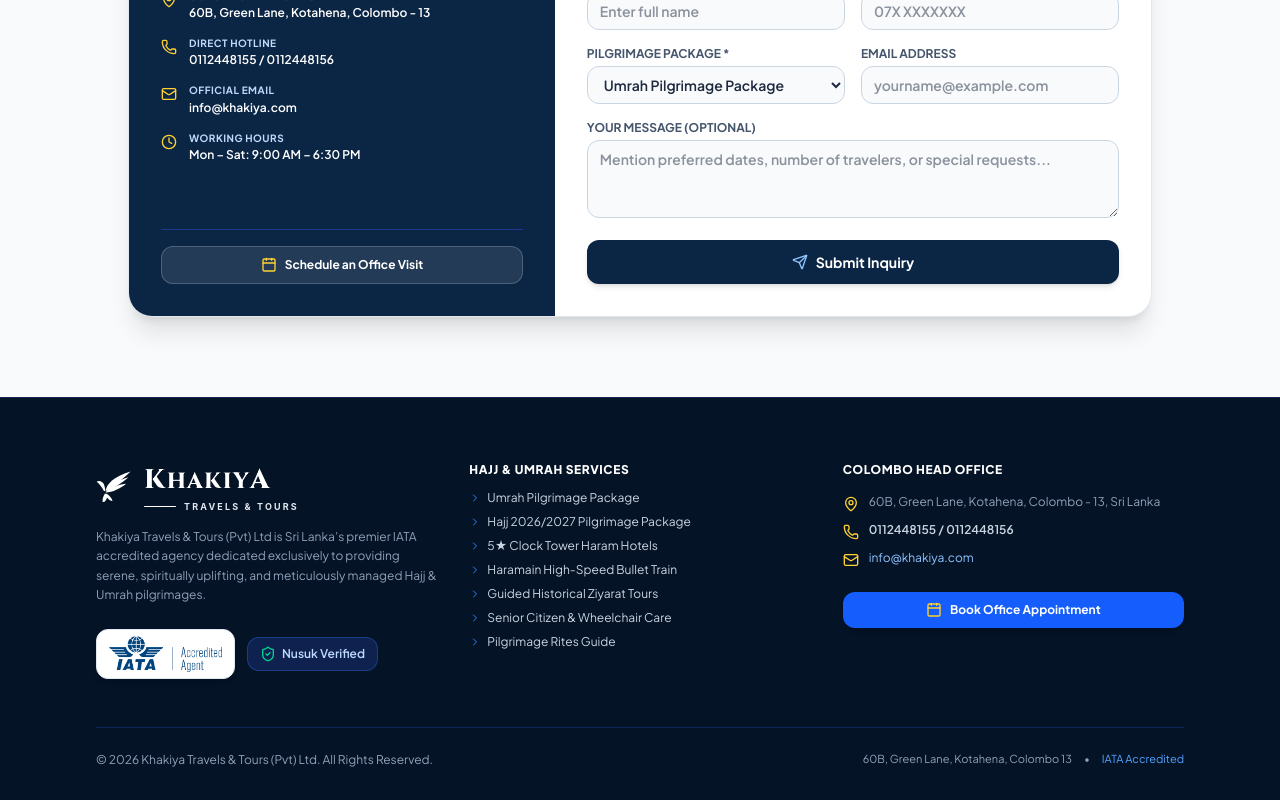
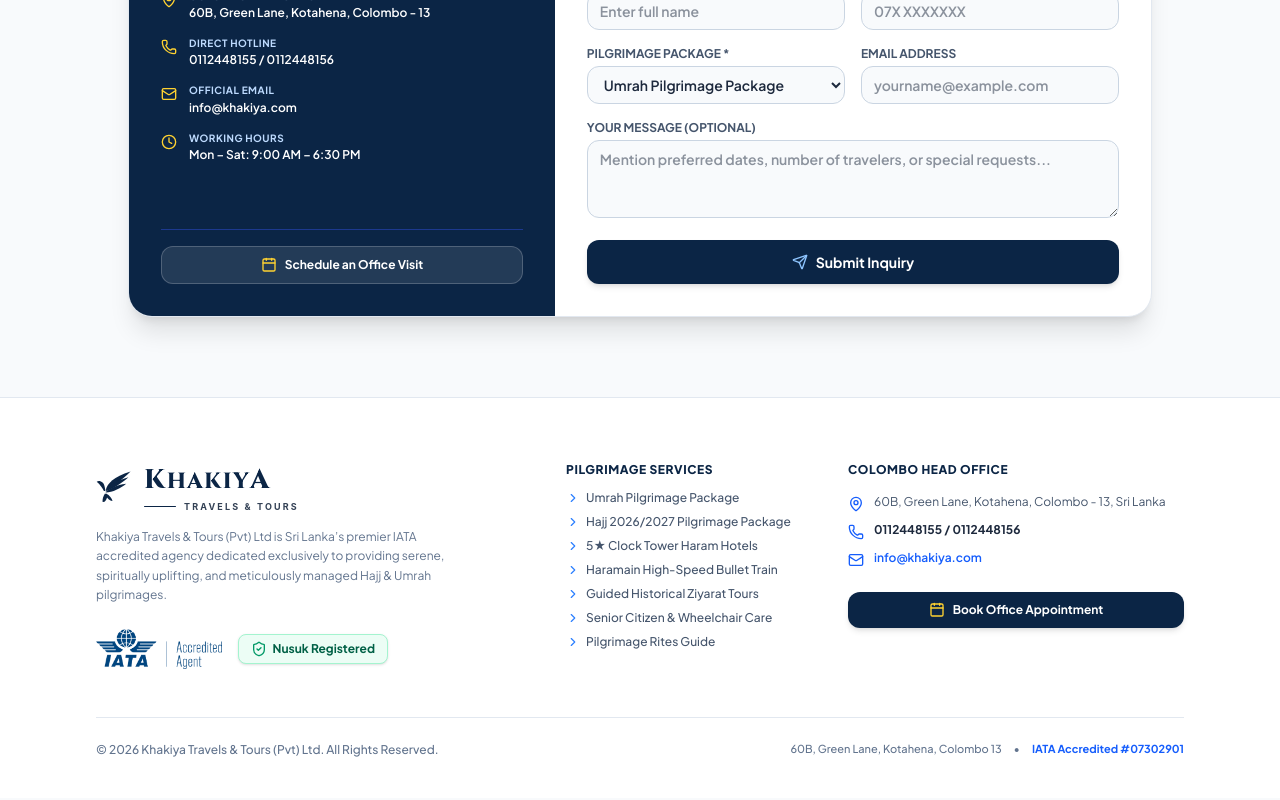
Before and after one commit to Rimy14/Khakiya-Travels, a React (Vite) app: page / in a window 1280 px wide. Shown: the part 5010-5810 px from the top of the page. Built offline with nearby package versions, Linux system fonts and the light colour scheme.

Commit message:
Redesign footer into crisp editorial light theme for natural logo integration

```diff
--- a/src/components/Footer.jsx
+++ b/src/components/Footer.jsx
@@ -34,49 +34,48 @@
   ];
 
   return (
-    <footer className="bg-[#051326] text-slate-300 border-t border-blue-950 pt-16 pb-8">
+    <footer className="bg-white text-slate-700 border-t border-slate-200 pt-16 pb-10">
       <div className="max-w-6xl mx-auto px-4 sm:px-8">
 
         {/* Main Grid */}
-        <div className="grid grid-cols-1 md:grid-cols-2 lg:grid-cols-12 gap-8 pb-12 border-b border-blue-900/50">
+        <div className="grid grid-cols-1 md:grid-cols-2 lg:grid-cols-12 gap-10 pb-12 border-b border-slate-200">
 
           {/* Col 1: Brand & Letterhead Identity (4 cols) */}
-          <div className="lg:col-span-4 space-y-4">
-            <BrandLogo theme="dark" size="normal" />
-            <p className="text-xs text-slate-400 max-w-sm leading-relaxed">
+          <div className="lg:col-span-5 space-y-4">
+            <BrandLogo theme="light" size="normal" />
+
+            <p className="text-xs text-slate-500 max-w-sm leading-relaxed">
               Khakiya Travels & Tours (Pvt) Ltd is Sri Lanka’s premier IATA accredited agency dedicated exclusively to providing serene, spiritually uplifting, and meticulously managed Hajj & Umrah pilgrimages.
             </p>
 
-            {/* Official IATA Accreditation Mark Card */}
-            <div className="pt-2 flex flex-wrap items-center gap-3">
-              <div className="bg-white rounded-xl px-3 py-1.5 border border-slate-200 shadow-md inline-flex items-center hover:shadow-lg transition-all">
-                <img
-                  src={`${import.meta.env.BASE_URL}iata-logo.png`}
-                  alt="IATA Accredited Agent - Khakiya Travels (Pvt) Ltd"
-                  className="h-8 sm:h-9 w-auto object-contain"
-                />
-              </div>
+            {/* Official Accreditation Badges - Seamless on White */}
+            <div className="pt-2 flex flex-wrap items-center gap-4">
+              <img
+                src={`${import.meta.env.BASE_URL}iata-logo.png`}
+                alt="IATA Accredited Agent - Khakiya Travels"
+                className="h-10 w-auto object-contain transition-transform hover:scale-105"
+              />
 
-              <div className="inline-flex items-center gap-1.5 px-3 py-2 rounded-xl bg-blue-900/40 border border-blue-500/30 text-blue-200 text-xs font-semibold">
-                <ShieldCheck className="w-4 h-4 text-emerald-400" />
-                <span>Nusuk Verified</span>
+              <div className="inline-flex items-center gap-1.5 px-3 py-1.5 rounded-lg bg-emerald-50 border border-emerald-200 text-emerald-800 text-xs font-bold shadow-sm">
+                <ShieldCheck className="w-4 h-4 text-emerald-600" />
+                <span>Nusuk Registered</span>
               </div>
             </div>
           </div>
 
-          {/* Col 2: Hajj & Umrah Services (4 cols) */}
-          <div className="lg:col-span-4 space-y-3">
-            <h4 className="text-xs font-extrabold text-white uppercase tracking-wider">
-              Hajj & Umrah Services
+          {/* Col 2: Hajj & Umrah Services (3 cols) */}
+          <div className="lg:col-span-3 space-y-3">
+            <h4 className="text-xs font-extrabold text-[#0B2545] uppercase tracking-wider">
+              Pilgrimage Services
             </h4>
             <ul className="space-y-2 text-xs">
               {pilgrimageServices.map((item, i) => (
                 <li key={i}>
                   <a
                     href={item.href}
-                    className="hover:text-blue-300 transition-colors flex items-center gap-1.5 text-slate-300"
+                    className="hover:text-blue-600 transition-colors flex items-center gap-1.5 text-slate-600 font-medium"
                   >
-                    <ChevronRight className="w-3 h-3 text-blue-500 shrink-0" />
+                    <ChevronRight className="w-3.5 h-3.5 text-blue-500 shrink-0" />
                     <span>{item.label}</span>
                   </a>
                 </li>
@@ -86,33 +85,33 @@
 
           {/* Col 3: Colombo Head Office & Inquiries (4 cols) */}
           <div className="lg:col-span-4 space-y-4">
-            <h4 className="text-xs font-extrabold text-white uppercase tracking-wider">
+            <h4 className="text-xs font-extrabold text-[#0B2545] uppercase tracking-wider">
               Colombo Head Office
             </h4>
 
-            <div className="space-y-2.5 text-xs text-slate-400">
+            <div className="space-y-2.5 text-xs text-slate-600">
               <div className="flex items-start gap-2.5">
-                <MapPin className="w-4 h-4 text-amber-300 shrink-0 mt-0.5" />
+                <MapPin className="w-4 h-4 text-blue-600 shrink-0 mt-0.5" />
                 <span>60B, Green Lane, Kotahena, Colombo - 13, Sri Lanka</span>
               </div>
 
               <div className="flex items-start gap-2.5">
-                <Phone className="w-4 h-4 text-amber-300 shrink-0 mt-0.5" />
-                <div className="text-slate-300 font-semibold">
-                  <a href="tel:0112448155" className="hover:text-blue-300">0112448155</a> / <a href="tel:0112448156" className="hover:text-blue-300">0112448156</a>
+                <Phone className="w-4 h-4 text-blue-600 shrink-0 mt-0.5" />
+                <div className="text-slate-800 font-bold">
+                  <a href="tel:0112448155" className="hover:text-blue-600">0112448155</a> / <a href="tel:0112448156" className="hover:text-blue-600">0112448156</a>
                 </div>
               </div>
 
               <div className="flex items-start gap-2.5">
-                <Mail className="w-4 h-4 text-amber-300 shrink-0 mt-0.5" />
-                <a href="mailto:info@khakiya.com" className="text-blue-300 hover:underline">info@khakiya.com</a>
+                <Mail className="w-4 h-4 text-blue-600 shrink-0 mt-0.5" />
+                <a href="mailto:info@khakiya.com" className="text-blue-600 font-semibold hover:underline">info@khakiya.com</a>
               </div>
             </div>
 
             <div className="pt-2">
               <button
                 onClick={onOpenAppointmentModal}
-                className="w-full py-2.5 px-4 rounded-xl bg-blue-600 hover:bg-blue-500 text-white font-bold text-xs transition-all flex items-center justify-center gap-2 shadow-md"
+                className="w-full py-2.5 px-4 rounded-xl bg-[#0B2545] hover:bg-blue-800 text-white font-bold text-xs transition-all flex items-center justify-center gap-2 shadow-md hover:shadow-lg"
               >
                 <Calendar className="w-4 h-4 text-amber-300" />
                 <span>Book Office Appointment</span>
@@ -123,7 +122,7 @@
         </div>
 
         {/* Bottom Strip */}
-        <div className="pt-6 flex flex-col sm:flex-row items-center justify-between gap-3 text-xs text-slate-400">
+        <div className="pt-6 flex flex-col sm:flex-row items-center justify-between gap-3 text-xs text-slate-500 font-medium">
           <div className="text-center sm:text-left">
             <span>© {new Date().getFullYear()} Khakiya Travels & Tours (Pvt) Ltd. All Rights Reserved.</span>
           </div>
@@ -131,7 +130,7 @@
           <div className="flex items-center gap-3 text-[11px]">
             <span>60B, Green Lane, Kotahena, Colombo 13</span>
             <span>•</span>
-            <span className="text-blue-400">IATA Accredited</span>
+            <span className="text-blue-600 font-bold">IATA Accredited #07302901</span>
           </div>
         </div>
 
```
